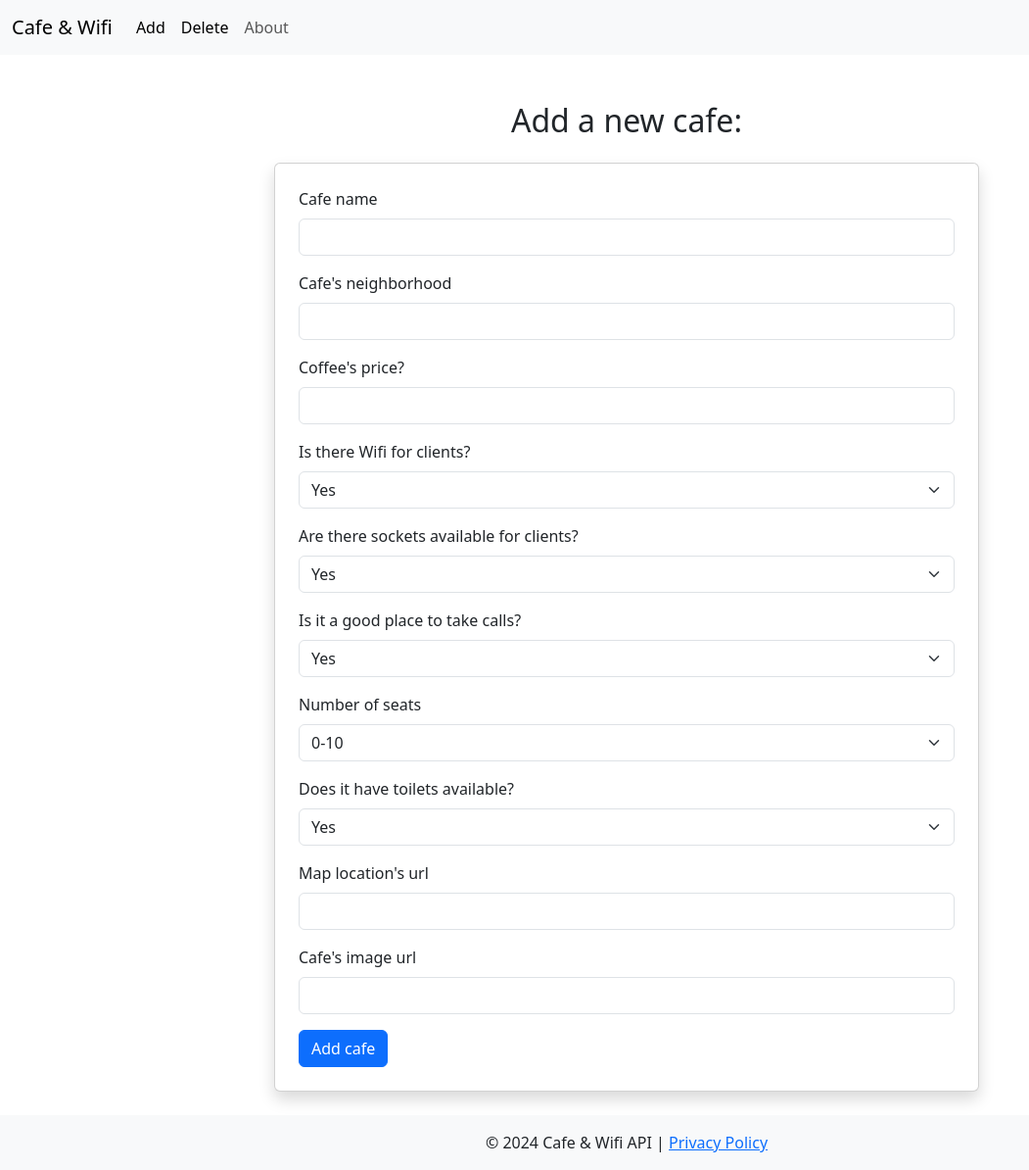
After one commit to IvanNiksich/day-88-cafe-and-wifi-website, a Flask app: template templates/add.html in a window 1280 px wide. The commit adds this page. Shown: the whole page at 98% size, without its empty margins (0-1051 px from the left). Run offline with Flask 3, Linux system fonts and the light colour scheme; the template is opened without the code that fills it: values that come from a table or form of the project are taken from there, others are empty; some libraries are stand-ins or nearby versions.

Commit message:
Add html file with form render correctly. Working on css style.

```diff
--- a/main.py
+++ b/main.py
@@ -1,8 +1,13 @@
-from flask import Flask, jsonify, render_template, request
+from flask import Flask, jsonify, render_template, request, redirect, url_for
 from flask_sqlalchemy import SQLAlchemy
 from sqlalchemy.orm import DeclarativeBase, Mapped, mapped_column
 from sqlalchemy import Integer, String, Boolean
 import random
+from flask_wtf import FlaskForm
+from wtforms import StringField, SubmitField, SelectField
+from wtforms.validators import DataRequired, URL
+from flask_bootstrap import Bootstrap5
+
 
 '''
 Install the required packages first:
@@ -20,6 +25,9 @@ This will install the packages from requirements.txt for this project.
 API_KEY = "TopSecretAPIKey"
 
 app = Flask(__name__)
+app.secret_key = API_KEY
+
+bootstrap = Bootstrap5(app)
 
 
 # CREATE DB
@@ -49,6 +57,58 @@ class Cafe(db.Model):
 
     def as_dict(self):
         return {column.name: getattr(self, column.name) for column in self.__table__.columns}
+
+
+class CafeForm(FlaskForm):
+    name = StringField('Cafe name', validators=[DataRequired()])
+    location = StringField("Cafe's neighborhood", validators=[DataRequired()])
+    coffee_price = StringField("Coffee's price?", validators=[DataRequired()])
+    has_wifi = SelectField(
+        "Is there Wifi for clients?",
+        choices=[
+            ('1', 'Yes'),
+            ('0', 'No'),
+        ],
+        validators=[DataRequired()]
+    )
+    has_sockets = SelectField(
+        "Are there sockets available for clients?",
+        choices=[
+            ('1', 'Yes'),
+            ('0', 'No'),
+        ],
+        validators=[DataRequired()]
+    )
+    can_take_calls = SelectField(
+        "Is it a good place to take calls?",
+        choices=[
+            ('1', 'Yes'),
+            ('0', 'No'),
+        ],
+        validators=[DataRequired()]
+    )
+    seats = SelectField(
+        "Number of seats",
+        choices=[
+            ('0-10', '0-10'),
+            ('10-20', '10-20'),
+            ('20-30', '20-30'),
+            ('30-40', '30-40'),
+            ('50+', '50+'),
+        ],
+        validators=[DataRequired()]
+    )
+    has_toilet = SelectField(
+        "Does it have toilets available?",
+        choices=[
+            ('1', 'Yes'),
+            ('0', 'No'),
+        ],
+        validators=[DataRequired()]
+    )
+    map_url = StringField("Map location's url", validators=[DataRequired(), URL()])
+    img_url = StringField("Cafe's image url", validators=[DataRequired(), URL()])
+    submit = SubmitField(label="Add cafe")
 
 
 with app.app_context():
@@ -115,33 +175,27 @@ def search():
 # HTTP POST - Create Record
 @app.route('/add', methods=['GET', 'POST'])
 def add():
-    name = request.form.get("name")
-    map_url = request.form.get("map_url")
-    img_url = request.form.get("img_url")
-    location = request.form.get("location")
-    seats = request.form.get("seats")
-    has_toilet = bool(request.form.get("has_toilet"))
-    has_wifi = bool(request.form.get("has_wifi"))
-    has_sockets = bool(request.form.get("has_sockets"))
-    can_take_calls = bool(request.form.get("can_take_calls"))
-    coffee_price = request.form.get("coffee_price")
-    print(name)
-    print(map_url)
-    with app.app_context():
-        new_cafe = Cafe(name=name,
-                        map_url=map_url,
-                        img_url=img_url,
-                        location=location,
-                        seats=seats,
-                        has_toilet=has_toilet,
-                        has_wifi=has_wifi,
-                        has_sockets=has_sockets,
-                        can_take_calls=can_take_calls,
-                        coffee_price=coffee_price
-                        )
-        db.session.add(new_cafe)
-        db.session.commit()
-        return jsonify(response={'Success': "Successfully added  the new cafe."})
+    form = CafeForm()
+    if form.validate_on_submit():
+        with app.app_context():
+            new_cafe = CafeForm(name=form.name.data,
+                                map_url=form.map_url.data,
+                                img_url=form.img_url.data,
+                                location=form.location.data,
+                                seats=form.seats.data,
+                                has_toilet=bool(form.has_toilet.data),
+                                has_wifi=bool(form.has_wifi.data),
+                                has_sockets=bool(form.has_sockets.data),
+                                can_take_calls=bool(form.can_take_calls.data),
+                                coffee_price=form.coffee_price.data,
+                                )
+            print(new_cafe)
+            # db.session.add(new_cafe)
+            # db.session.commit()
+            # return jsonify(response={'Success': "Successfully added  the new cafe."})
+            return redirect(url_for("home"))
+
+    return render_template("add.html", form=form)
 
 
 # HTTP PUT/PATCH - Update Record
--- /dev/null
+++ b/static/css/styles.css
@@ -0,0 +1,21 @@
+<style>
+    .btn-primary {
+        background-color: #EEEEEE; /* Change background color */
+        border-color: #4CAF50;    /* Change border color */
+        color: #3F72AF;             /* Text color */
+        padding: 12px 20px;       /* Add padding */
+        font-size: 1.1rem;        /* Adjust font size */
+        border-radius: 8px;       /* Rounded corners */
+        transition: all 0.3s ease; /* Add hover transition */
+    }
+
+    .btn-primary:hover {
+        background-color: #45a049; /* Darker shade on hover */
+        border-color: #45a049;
+    }
+
+    .btn-primary:active {
+        background-color: #3e8e41; /* Even darker when active */
+        border-color: #3e8e41;
+    }
+</style>
--- /dev/null
+++ b/templates/add.html
@@ -0,0 +1,23 @@
+{% extends 'base.html' %}
+
+{% from "bootstrap5/form.html" import render_form %}
+
+{% block title %}Cafe & Wifi API{% endblock %}
+
+{% block content %}
+
+    <div class="container mt-5">
+        <h2 class="text-center mb-4">Add a new cafe:</h2>
+        <div class="row justify-content-center">
+            <div class="col-12 col-md-8 col-lg-8"> <!-- Two-thirds width -->
+                <div class="card p-4 shadow">
+                    {{ render_form(form, novalidate=True, button_map={"submit": "primary"}) }}
+                </div>
+            </div>
+        </div>
+    </div>
+
+
+
+
+{% endblock %}
--- a/templates/header.html
+++ b/templates/header.html
@@ -1,14 +1,17 @@
 <header>
     <nav class="navbar navbar-expand-lg navbar-light bg-light">
         <div class="container-fluid">
-            <a class="navbar-brand" href="/">Cafe and Wifi</a>
+            <a class="navbar-brand" href="/">Cafe & Wifi</a>
             <button class="navbar-toggler" type="button" data-bs-toggle="collapse" data-bs-target="#navbarNav" aria-controls="navbarNav" aria-expanded="false" aria-label="Toggle navigation">
                 <span class="navbar-toggler-icon"></span>
             </button>
             <div class="collapse navbar-collapse" id="navbarNav">
                 <ul class="navbar-nav">
                     <li class="nav-item">
-                        <a class="nav-link active" href="/">Home</a>
+                        <a class="nav-link active" href="/add">Add</a>
+                    </li>
+                    <li class="nav-item">
+                        <a class="nav-link active" href="/">Delete</a>
                     </li>
                     <li class="nav-item">
                         <a class="nav-link" href="/about">About</a>
```
